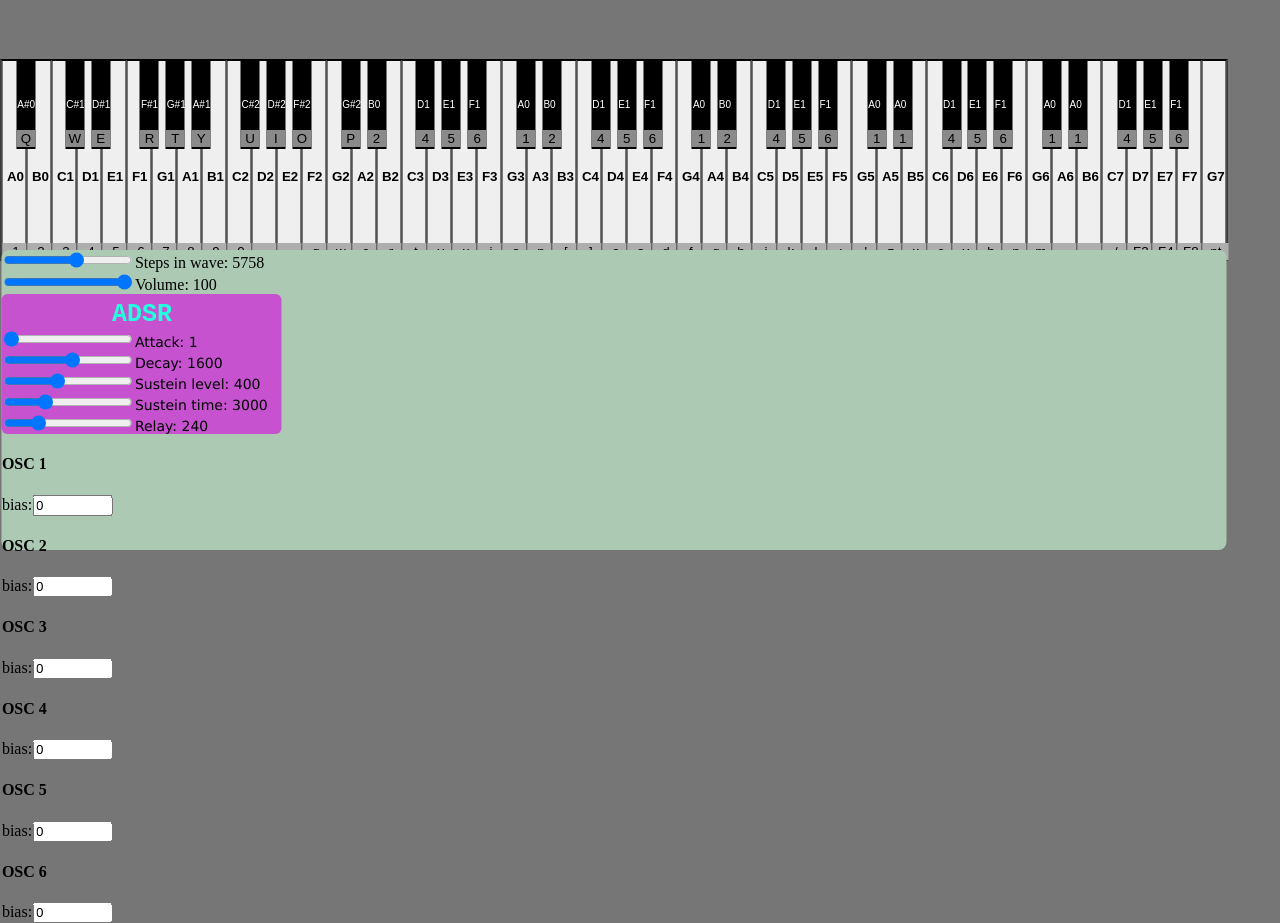
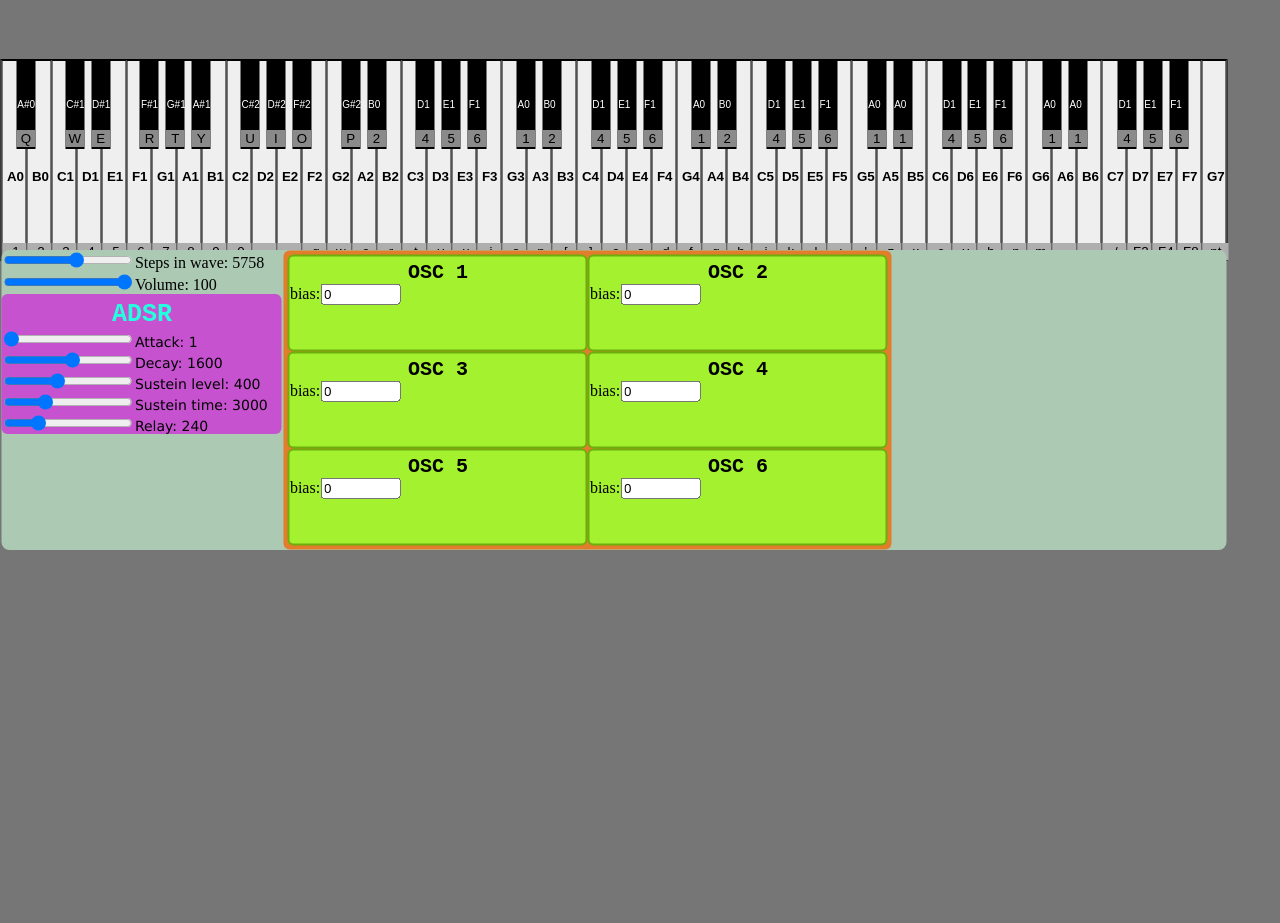
Before and after one commit to par1tet/piano, a React (Create React App) app in the folder react-app/: page / in a window 1280 px wide. After the commit the page ends 800 px from the top, so only its background shows below. Built offline with nearby package versions, Linux system fonts and the light colour scheme.

Commit message:
osc style

```diff
--- a/react-app/src/App.css
+++ b/react-app/src/App.css
@@ -35,11 +35,6 @@ body {
 
 .white-keys > .white:hover {
     background-color: rgb(139, 139, 139);
-}
-
-.white-keys > .white.click{
-    transition: background-color 0.1s linear;
-    background-color: red;
 }
 
 .black-keys {
@@ -163,3 +158,53 @@ body {
     font-weight: bold;
     font-size: 25px;
 }
+
+.set-steps {
+    width: 280px;
+}
+
+.set-volume {
+    width: 280px;
+}
+
+.white.click {
+    background-color: rgb(255, 0, 0);
+}
+
+.sentezator {
+    display: flex;
+}
+
+.oscils{
+    display: grid;
+    position: relative;
+    top: -34px;
+    left: 586px;
+    transform: translate(-50%,-50%);
+
+    grid-template-columns: 1fr 1fr;
+    background-color: rgb(226, 125, 43);
+    z-index: 1;
+    width: 600px;
+    border-radius: 6px;
+
+    padding: 4px;
+}
+
+.oscils > .set-osc{
+    background-color: rgb(163, 241, 47);
+    border-radius: 6px;
+    border-color: rgb(109, 174, 12);
+    border: 2px rgb(109, 174, 12) solid;
+    height: 93px;
+}
+
+.oscils > .set-osc > h4{
+    font-family: 'Courier New', Courier, monospace;
+    font-weight: bold;
+    font-size: 20px;
+
+    text-align: center;
+    margin: 0px;
+    margin-top: 4px;
+}
--- a/react-app/src/App.js
+++ b/react-app/src/App.js
@@ -217,7 +217,7 @@ function App() {
 		// 	imag[i] = 1 / (i * Math.PI);
 		// }
 
-		oscillator1.type = 'sawtooth'
+		oscillator1.type = 'sine'
 
 		// const wave = audioContext.createPeriodicWave(real, imag);
 
@@ -241,7 +241,7 @@ function App() {
 		// 	imag[i] = 1 / (i * Math.PI);
 		// }
 
-		oscillator2.type = 'sawtooth'
+		oscillator2.type = 'sine'
 
 		// const wave = audioContext.createPeriodicWave(real, imag);
 
@@ -265,7 +265,7 @@ function App() {
 		// 	imag[i] = 1 / (i * Math.PI);
 		// }
 
-		oscillator3.type = 'sawtooth'
+		oscillator3.type = 'sine'
 
 		// const wave = audioContext.createPeriodicWave(real, imag);
 
@@ -289,7 +289,7 @@ function App() {
 		// 	imag[i] = 1 / (i * Math.PI);
 		// }
 
-		oscillator4.type = 'sawtooth'
+		oscillator4.type = 'sine'
 
 		// const wave = audioContext.createPeriodicWave(real, imag);
 
@@ -313,7 +313,7 @@ function App() {
 		// 	imag[i] = 1 / (i * Math.PI);
 		// }
 
-		oscillator5.type = 'sawtooth'
+		oscillator5.type = 'sine'
 
 		// const wave = audioContext.createPeriodicWave(real, imag);
 
@@ -337,7 +337,7 @@ function App() {
 		// 	imag[i] = 1 / (i * Math.PI);
 		// }
 
-		oscillator6.type = 'sawtooth'
+		oscillator6.type = 'sine'
 
 		// const wave = audioContext.createPeriodicWave(real, imag);
 
```
